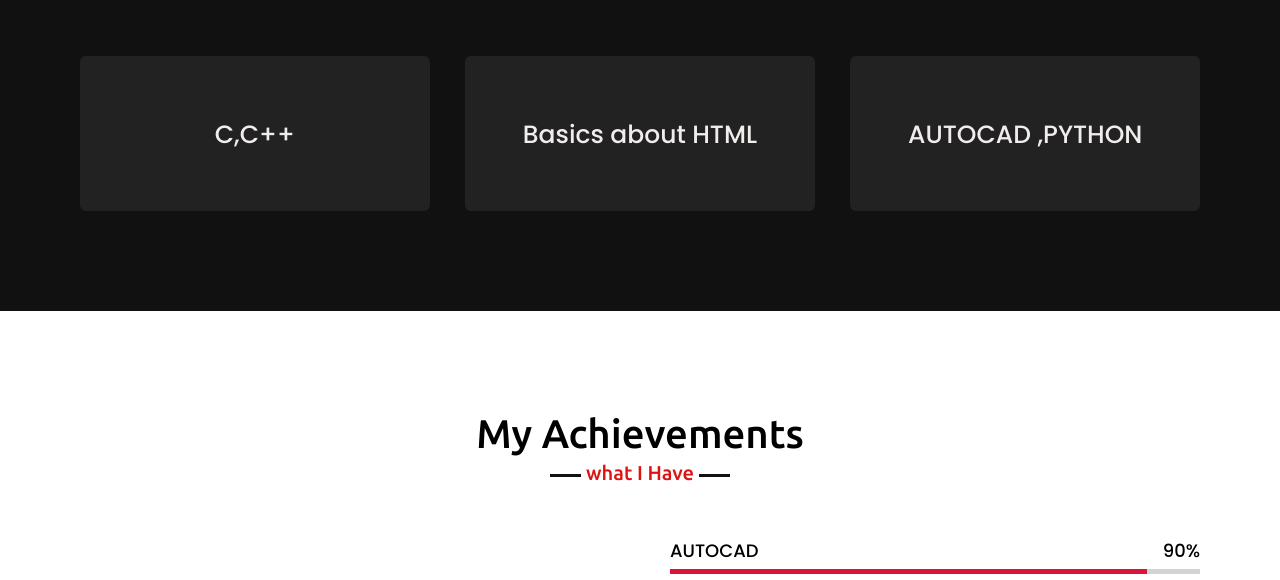
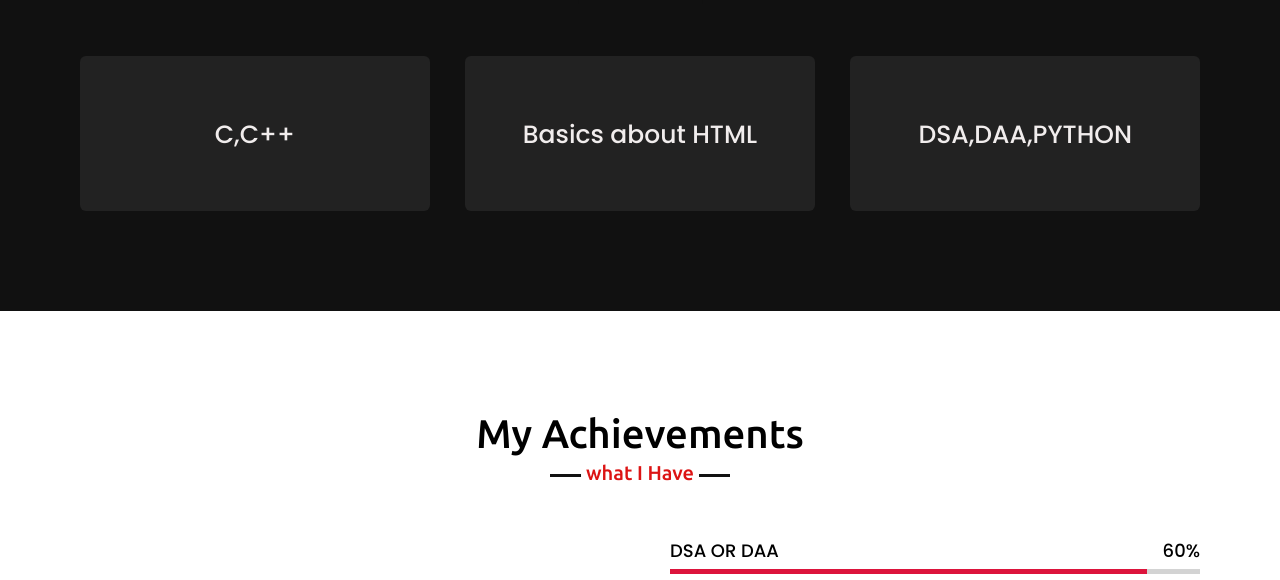
Before and after one commit to aa0962/AryanPortfolio, a plain HTML site: page index.html in a window 1280 px wide. Shown: the part 1703-2283 px from the top of the page. Drawn offline with nearby package versions, Linux system fonts and the light colour scheme.

Commit message:
Update index.html

```diff
--- a/index.html
+++ b/index.html
@@ -87,7 +87,7 @@
                 <div class="card">
                     <div class="box">
 
-                        <div class="text">AUTOCAD ,PYTHON</div>
+                        <div class="text">DSA,DAA,PYTHON</div>
                     </div>
                 </div>
 
@@ -114,8 +114,8 @@
                 <div class="column right">
                     <div class="bars">
                         <div class="info">
-                            <span>AUTOCAD</span>
-                            <span>90%</span>
+                            <span>DSA OR DAA </span>
+                            <span>60%</span>
                         </div>
                         <div class="line html"></div>
                     </div>
```
